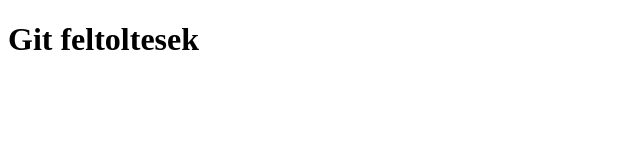
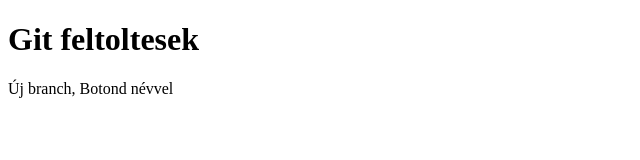
Before and after one commit to jbot16/Ckik11csop2Kozos, a plain HTML site: page index.html in a window 1280 px wide. Shown: the whole page, without its empty margins (0-640 px from the left). Drawn offline with Linux system fonts and the light colour scheme.

Commit message:
Botond branch létrehozás

```diff
--- a/index.html
+++ b/index.html
@@ -8,5 +8,6 @@
 </head>
 <body>
     <h1>Git feltoltesek</h1>
+    <p>Új branch, Botond névvel</p>
 </body>
 </html>
```
